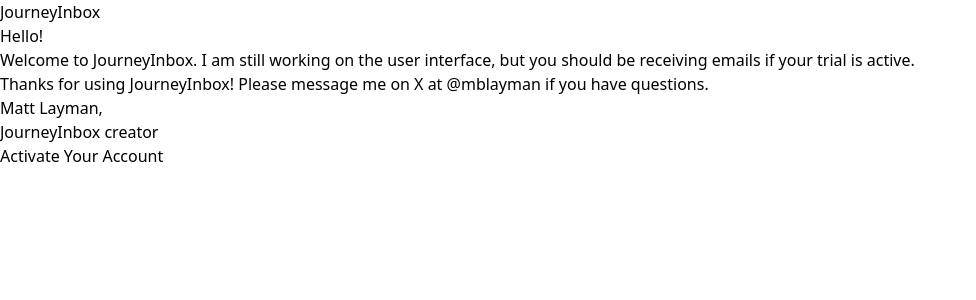
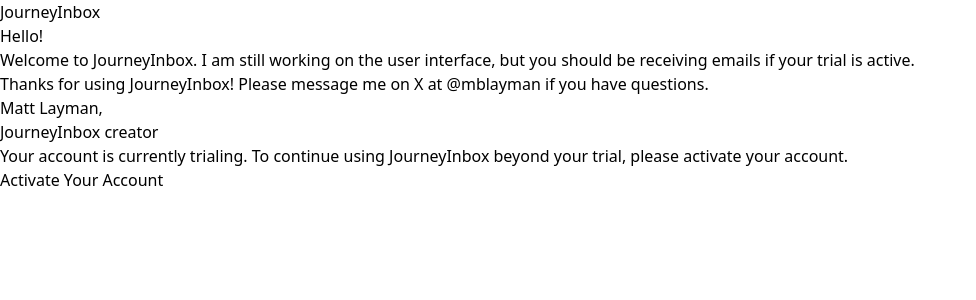
Before and after one commit to mblayman/journal, a Django app: template templates/core/index.html in a window 1280 px wide. Shown: the top 300 px of the page, without its empty margins (0-976 px from the left). Run offline with Django 4.2, Linux system fonts and the light colour scheme; the template is opened without the code that fills it, so the values that code supplies are empty; style sheets or scripts are compiled from the project's sources; some libraries are stand-ins or nearby versions.

Commit message:
Add clarity on why someone should click "Activate Your Account"

```diff
--- a/templates/core/index.html
+++ b/templates/core/index.html
@@ -8,11 +8,13 @@
     <p class="mb-2">Welcome to JourneyInbox. I am still working on the user interface,
     but you should be receiving emails if your trial is active.</p>
     <p class="mb-2">Thanks for using JourneyInbox! Please message me on X at <a href="https://twitter.com/mblayman" class="underline text-lime-900 hover:brightness-150" target="_blank">@mblayman</a> if you have questions.</p>
-    <p>Matt Layman,<br>JourneyInbox creator</p>
+    <p class="mb-8">Matt Layman,<br>JourneyInbox creator</p>
+
+    {% if user.account.status == user.account.Status.TRIALING %}
+      <p class="mb-4">Your account is currently trialing. To continue using JourneyInbox beyond your trial, please activate your account.</p>
+      <button id="activate-button" class="p-2 bg-lime-800 text-white">Activate Your Account</button>
+    {% endif %}
   </div>
-  {% if user.account.status == user.account.Status.TRIALING %}
-    <button id="activate-button" class="p-2 bg-lime-800 text-white">Activate Your Account</button>
-  {% endif %}
 {% endblock %}
 
 {% block scripts %}
```
